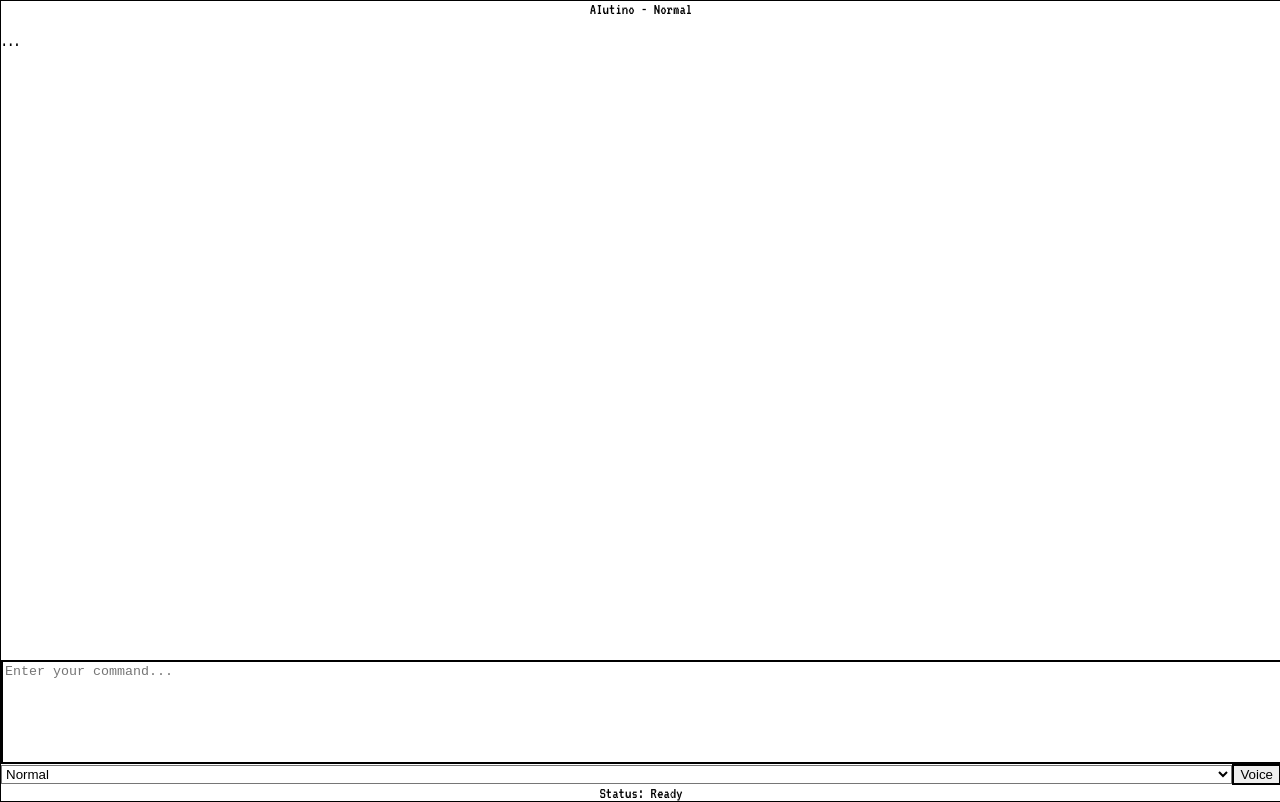
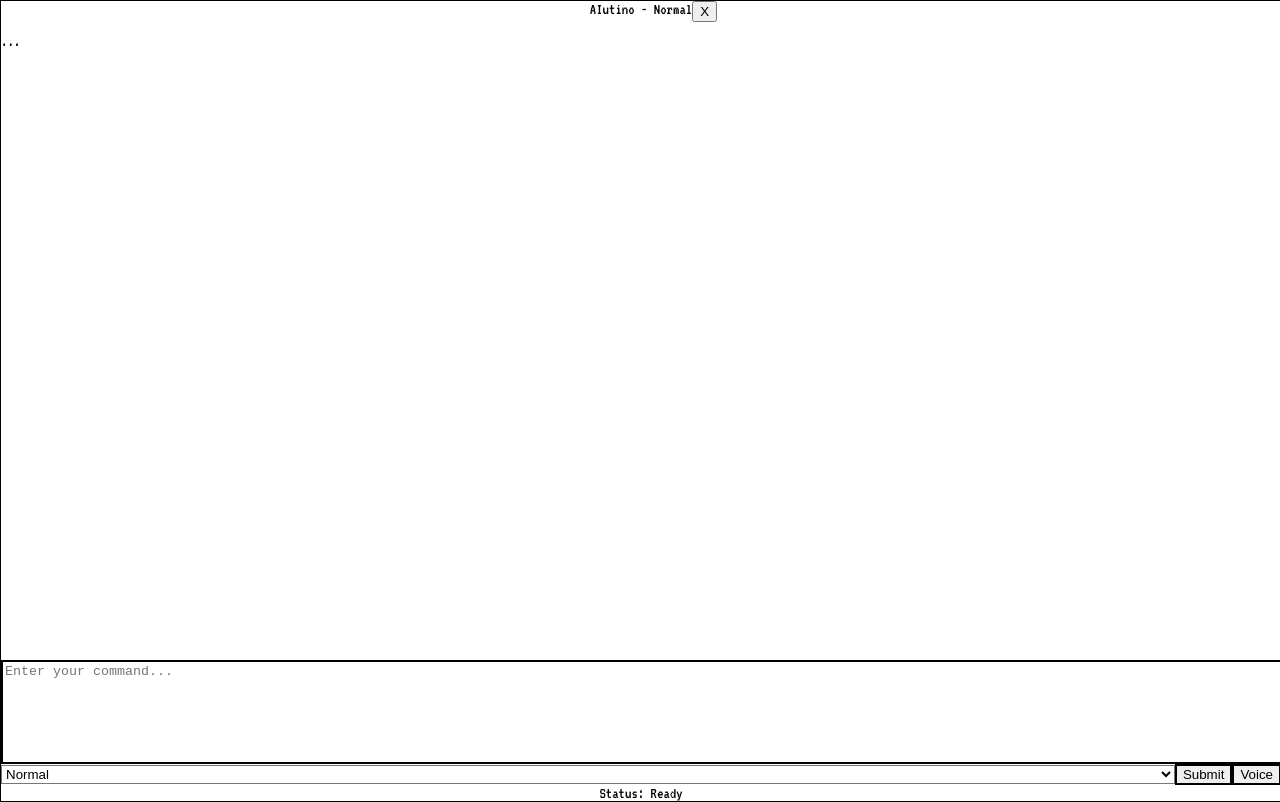
Before and after one commit to Cristian070297/AIutino, a React (Vite) app: page / in a window 1280 px wide. Built offline with nearby package versions, Linux system fonts and the light colour scheme.

Commit message:
added X for closing program

```diff
--- a/src/App.tsx
+++ b/src/App.tsx
@@ -4,6 +4,7 @@ import { Select } from './components/retroui/Select';
 import { Textarea } from './components/retroui/Textarea';
 import { Card } from './components/retroui/Card';
 import { Body } from './components/retroui/Body';
+import ApiManager from './api';
 
 type Mode = 'Normal' | 'Translation' | 'Summarization' | 'Math';
 
@@ -45,18 +46,22 @@ const App: React.FC = () => {
     setQuery(e.target.value);
   };
 
-  const handleSubmit = (text: string) => {
+  const handleSubmit = async (text: string) => {
     if (!text.trim()) return;
 
     setIsThinking(true);
     setResponse(`Thinking about "${text}" in ${mode} mode...`);
 
-    // Simulate API call
-    setTimeout(() => {
-      setResponse(`Response for: "${text}"`);
+    try {
+      const result = await ApiManager.fetchData('some-api', 'your-endpoint');
+      setResponse(result.message);
+    } catch (error) {
+      console.error(error);
+      setResponse('Error fetching data.');
+    } finally {
       setIsThinking(false);
       setQuery('');
-    }, 2000);
+    }
   };
 
   const toggleListen = () => {
@@ -92,10 +97,17 @@ const App: React.FC = () => {
       >
         {/* Draggable Title Bar */}
         <div
-          className="bg-gray-700 text-center py-1 text-sm font-bold cursor-move"
+          className="relative bg-gray-700 text-center py-1 text-sm font-bold cursor-move"
           style={{ WebkitAppRegion: 'drag' } as React.CSSProperties}
         >
-          AIutino - {mode}
+          <span>AIutino - {mode}</span>
+          <button
+            onClick={() => window.electron.ipcRenderer.send('close-app')}
+            className="absolute top-0 right-0 px-2 py-1 text-white bg-red-500 hover:bg-red-700"
+            style={{ WebkitAppRegion: 'no-drag' } as React.CSSProperties}
+          >
+            X
+          </button>
         </div>
 
         {/* Response Area */}
@@ -136,6 +148,14 @@ const App: React.FC = () => {
             <option>Math</option>
           </Select>
 
+          <div className="flex items-center space-x-2">
+            <Button
+              onClick={() => handleSubmit(query)}
+              className="px-2 py-1 text-xs bg-green-500"
+              disabled={isThinking}
+            >
+              Submit
+            </Button>
             <Button
               onClick={toggleListen}
               className={`px-2 py-1 text-xs ${
@@ -144,6 +164,7 @@ const App: React.FC = () => {
             >
               {isListening ? 'Listening...' : 'Voice'}
             </Button>
+          </div>
         </div>
 
         {/* Status Bar */}
--- a/src/api/index.ts
+++ b/src/api/index.ts
@@ -24,8 +24,10 @@ class ApiManager {
 
     // In a real application, you would make a fetch request to the API
     // using the token for authentication.
-    console.log(`Fetching data from ${apiName} at ${endpoint}`)
-    return { message: `Data from ${apiName}` }
+    console.log(`Fetching data from ${apiName} at ${endpoint}`);
+    const response = await fetch(`https://jsonplaceholder.typicode.com/posts/1`);
+    const data = await response.json();
+    return { message: data.title };
   }
 }
 
--- a/src/main.cjs
+++ b/src/main.cjs
@@ -1,4 +1,4 @@
-const { app, BrowserWindow } = require('electron');
+const { app, BrowserWindow, ipcMain } = require('electron');
 const path = require('path');
 
 function createWindow() {
@@ -23,6 +23,10 @@ function createWindow() {
 
 app.whenReady().then(createWindow);
 
+ipcMain.on('close-app', () => {
+  app.quit();
+});
+
 app.on('window-all-closed', () => {
   if (process.platform !== 'darwin') {
     app.quit();
--- /dev/null
+++ b/src/renderer.d.ts
@@ -0,0 +1,12 @@
+export {};
+
+declare global {
+  interface Window {
+    electron: {
+      ipcRenderer: {
+        send: (channel: string, data?: unknown) => void;
+        on: (channel: string, func: (...args: unknown[]) => void) => void;
+      };
+    };
+  }
+}
```
Lines whose indentation alone changed are shown as unchanged.
